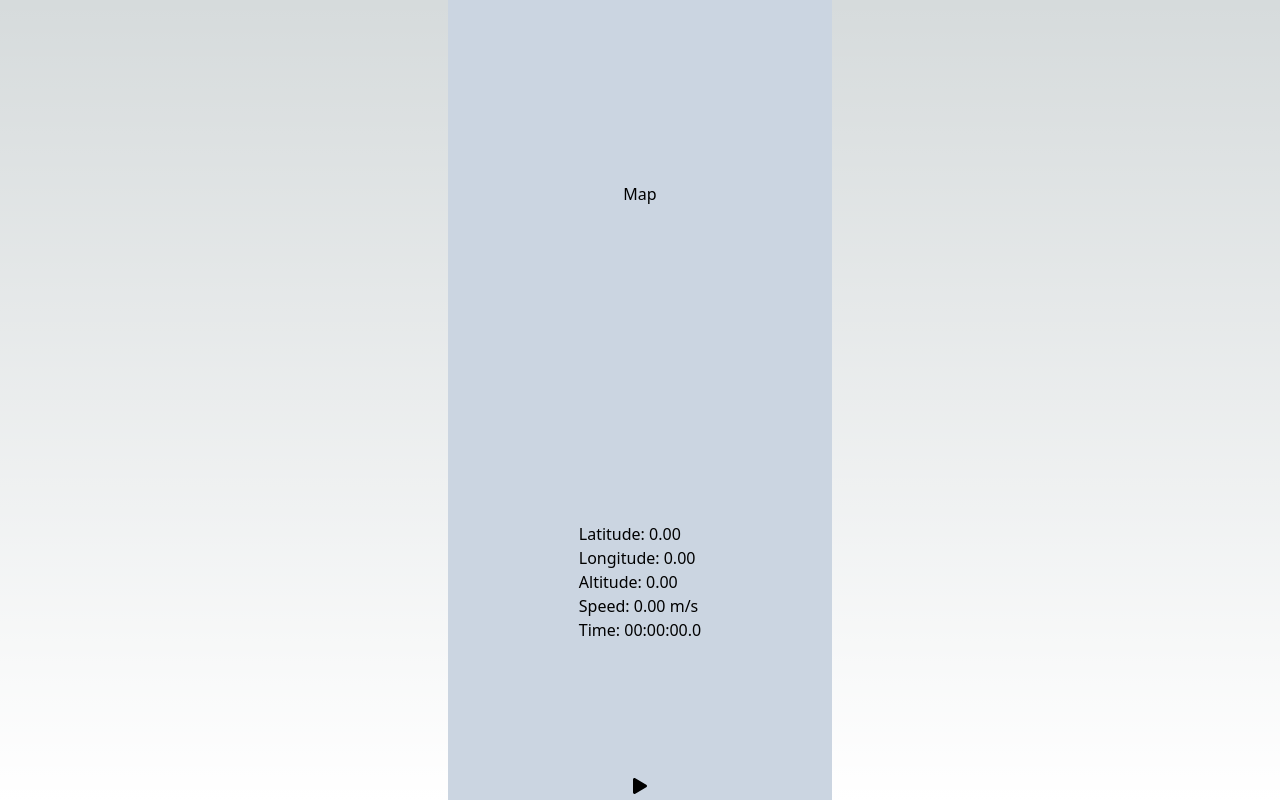
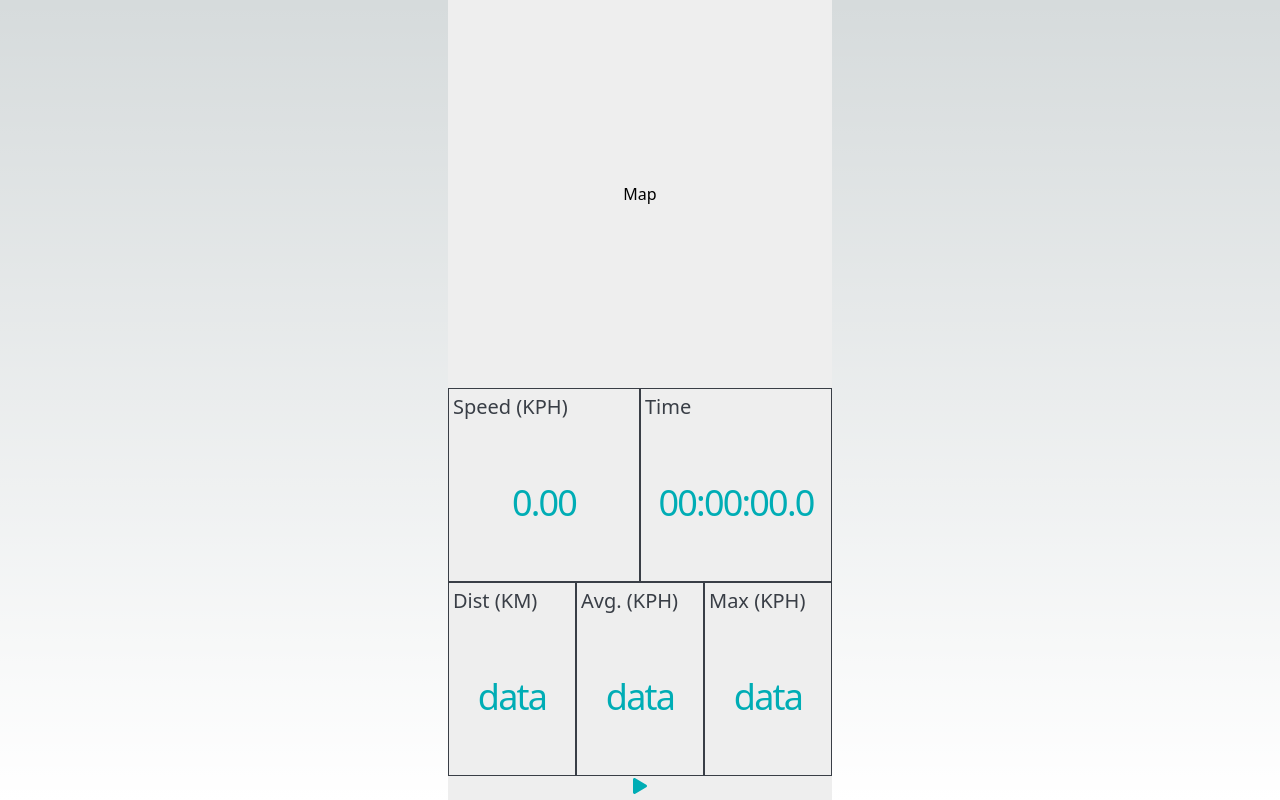
Before and after one commit to WeikeShi0730/cyclon, a Next.js app: page / in a window 1280 px wide. Built offline with nearby package versions, Linux system fonts and the light colour scheme; no server answers.

Commit message:
Fix dash cell css

```diff
--- /dev/null
+++ b/src/components/dash-cell.component.tsx
@@ -0,0 +1,22 @@
+import React from "react";
+
+const DashCell = ({
+  title,
+  data,
+}: {
+  title: string;
+  data: number | string;
+}) => {
+  return (
+    <div>
+      <div className="h-full flex flex-col border">
+        <div className="m-1 text-xl">{title}</div>
+        <div className="h-full m-4 flex justify-center items-center tabular-nums text-4xl tracking-tighter text-teal">
+          {data}
+        </div>
+      </div>
+    </div>
+  );
+};
+
+export default DashCell;
--- a/src/components/dash.component.tsx
+++ b/src/components/dash.component.tsx
@@ -1,4 +1,5 @@
 import { GpsDataType } from "@/interfaces";
+import DashCell from "./dash-cell.component";
 
 const Dash = ({
   seconds,
@@ -9,12 +10,19 @@ const Dash = ({
 }) => {
   const time = new Date(seconds * 1000).toISOString().substring(11, 21);
   return (
-    <div>
-      <div className="">Latitude: {gpsData.latitude?.toFixed(2)}</div>
-      <div className="">Longitude: {gpsData.longitude?.toFixed(2)}</div>
-      <div className="">Altitude: {gpsData.altitude?.toFixed(2)}</div>
-      <div className="">Speed: {gpsData.speed?.toFixed(2)} m/s</div>
-      <div className="">Time: {time}</div>
+    <div className="h-full w-full text-gray font-sanss">
+      <div className="h-1/2 grid grid-cols-2">
+        <DashCell
+          title={"Speed (KPH)"}
+          data={gpsData.speed ? gpsData.speed.toFixed(2) : "0.00"}
+        />
+        <DashCell title={"Time"} data={time} />
+      </div>
+      <div className="h-1/2 grid grid-cols-3">
+        <DashCell title={"Dist (KM)"} data={"data"} />
+        <DashCell title={"Avg. (KPH)"} data={"data"} />
+        <DashCell title={"Max (KPH)"} data={"data"} />
+      </div>
     </div>
   );
 };
--- a/src/components/play-button.component.tsx
+++ b/src/components/play-button.component.tsx
@@ -11,7 +11,7 @@ const PlayButton = ({
 }) => {
   return (
     <>
-      <div>
+      <div className="text-teal">
         {running ? (
           <button onClick={pause}>
             <FaPause />
--- a/src/pages/index.tsx
+++ b/src/pages/index.tsx
@@ -7,7 +7,7 @@ const Home = () => {
   const [start, pause, stop, reset, running, seconds, gpsData] = useTimer();
   return (
     <div className="min-h-screen w-full flex justify-center">
-      <div className="w-96 bg-slate-300 flex flex-col">
+      <div className="w-96 bg-white flex flex-col">
         <div className="h-1/2 flex justify-center items-center">
           <Map running={running} />
         </div>
--- a/tailwind.config.js
+++ b/tailwind.config.js
@@ -1,18 +1,24 @@
 /** @type {import('tailwindcss').Config} */
 module.exports = {
   content: [
-    './src/pages/**/*.{js,ts,jsx,tsx}',
-    './src/components/**/*.{js,ts,jsx,tsx}',
-    './src/app/**/*.{js,ts,jsx,tsx}',
+    "./src/pages/**/*.{js,ts,jsx,tsx}",
+    "./src/components/**/*.{js,ts,jsx,tsx}",
+    "./src/app/**/*.{js,ts,jsx,tsx}",
   ],
   theme: {
     extend: {
       backgroundImage: {
-        'gradient-radial': 'radial-gradient(var(--tw-gradient-stops))',
-        'gradient-conic':
-          'conic-gradient(from 180deg at 50% 50%, var(--tw-gradient-stops))',
+        "gradient-radial": "radial-gradient(var(--tw-gradient-stops))",
+        "gradient-conic":
+          "conic-gradient(from 180deg at 50% 50%, var(--tw-gradient-stops))",
+      },
+      colors: {
+        white: "#EEEEEE",
+        teal: "#00ADB5",
+        gray: "#393E46",
+        black: "#222831",
       },
     },
   },
   plugins: [],
-}
+};
```
